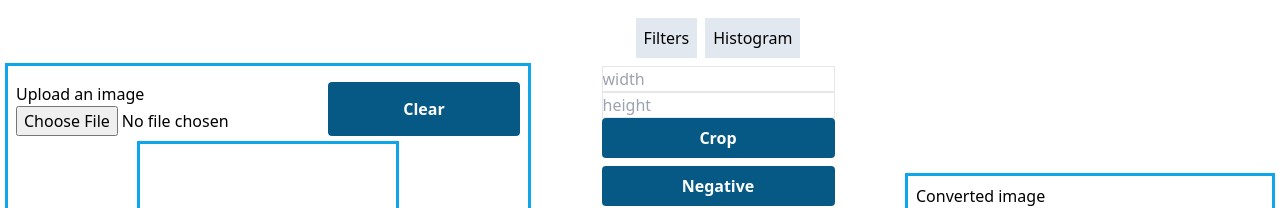
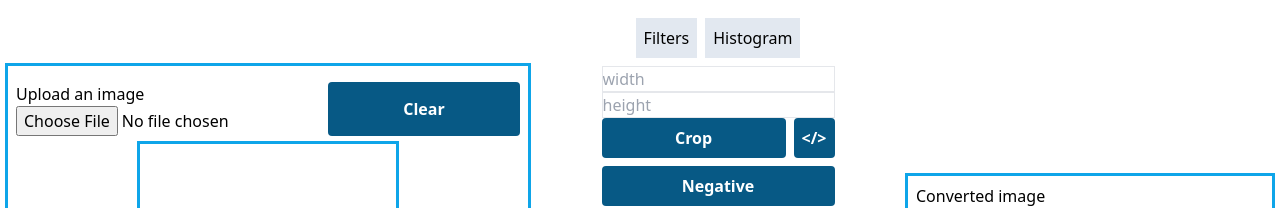
Before and after one commit to guilhermepereira2917/image-processing, a Next.js app: page / in a window 1280 px wide. Shown: the top 208 px of the page. Built offline with nearby package versions, Linux system fonts and the light colour scheme.

Commit message:
added code snippet to crop filter

```diff
--- a/package.json
+++ b/package.json
@@ -10,6 +10,7 @@
   },
   "dependencies": {
     "chart.js": "^4.4.2",
+    "highlight.js": "^11.9.0",
     "next": "14.1.4",
     "react": "^18",
     "react-chartjs-2": "^5.2.0",
--- /dev/null
+++ b/src/components/CodeSnippet.tsx
@@ -0,0 +1,47 @@
+import hljs from "highlight.js/lib/core";
+import typescript from "highlight.js/lib/languages/typescript";
+import "highlight.js/styles/obsidian.css";
+import React, { RefObject, createRef } from "react";
+
+hljs.registerLanguage("typescript", typescript);
+
+interface CodeSnippetProps {
+  codeSnippetClass: any;
+  classname?: string;
+}
+
+export default class CodeSnippet extends React.Component<CodeSnippetProps> {
+  codeRef: RefObject<HTMLElement> = createRef();
+
+  constructor(props: CodeSnippetProps) {
+    super(props);
+  }
+
+  render() {
+    console.log('rendered');
+
+    return (
+      <pre>
+        <code ref={this.codeRef} className={`typescript ${this.props.classname}`}>
+          {`${this.props.codeSnippetClass.toString()}`}
+        </code>
+      </pre>
+    );
+  }
+
+  async componentDidMount() {
+    this.update();
+  }
+
+  async componentDidUpdate() {
+    this.update();
+  }
+
+  update() {
+    console.log('tried to update')
+    if (this.codeRef.current) {
+      console.log('updated')
+      hljs.highlightBlock(this.codeRef.current);
+    }
+  }
+}
--- a/src/components/CustomButton.tsx
+++ b/src/components/CustomButton.tsx
@@ -1,14 +1,51 @@
-import React from "react";
+import React, { RefObject, createRef, useRef } from "react";
+import CodeSnippet from "./CodeSnippet";
 
 export interface CustomButtonProps {
   text: string;
   onClick: () => void;
+  codeSnippetClass?: any;
 }
 
-export default class CustomButton extends React.Component<CustomButtonProps> {
+interface CustomButtonState {
+  codeSnippetHidden: boolean;
+}
+
+export default class CustomButton extends React.Component<CustomButtonProps, CustomButtonState> {
+  constructor(props: CustomButtonProps) {
+    super(props);
+
+    this.state = {
+      codeSnippetHidden: true,
+    };
+  }
+
   render() {
+    const toggleCodeSnippet = (): void => {
+      this.setState((previousState: CustomButtonState) => ({
+        codeSnippetHidden: !previousState.codeSnippetHidden,
+      }));
+    }
+
     return (
-      <button onClick={this.props.onClick} className="bg-sky-800 p-2 rounded text-white font-bold w-full min-w-48">{this.props.text}</button>
+      <div className="flex w-full min-w-48">
+        <button onClick={this.props.onClick} className="bg-sky-800 p-2 rounded text-white font-bold w-full">{this.props.text}</button>
+
+        {this.props.codeSnippetClass && (
+          <>
+            <button className="bg-sky-800 p-2 ml-2 rounded font-bold text-white" onClick={toggleCodeSnippet}>
+              &lt;/&gt;
+            </button>
+
+            <div className={`absolute flex flex-col w-[800px] outline outline-sky-500 overflow-y-scroll rounded ${this.state.codeSnippetHidden ? 'hidden' : ''}`}>
+              <div className="bg-sky-800 flex justify-end">
+                <button className="text-white font-bold p-2" onClick={toggleCodeSnippet}>X</button>
+              </div>
+              <CodeSnippet codeSnippetClass={this.props.codeSnippetClass} />
+            </div>
+          </>
+        )}
+      </div>
     );
-  }
+  };
 }
--- a/src/pages/index.tsx
+++ b/src/pages/index.tsx
@@ -19,6 +19,7 @@ import CustomSlider from "@/components/CustomSlider";
 import React, { RefObject, useRef } from "react";
 import MinimumFilter from "@/classes/filters/MinimumFilter";
 import MaximumFilter from "@/classes/filters/MaximumFilter";
+import CodeSnippet from "@/components/CodeSnippet";
 
 export default function Home() {
 
@@ -293,7 +294,7 @@ export default function Home() {
           <div className="flex flex-col">
             <input type="number" id="cropImageWidthInput" placeholder="width" className="border w-full" />
             <input type="number" id="cropImageHeightInput" placeholder="height" className="border w-full" />
-            <CustomButton text="Crop " onClick={onCropImageClick} />
+            <CustomButton text="Crop " onClick={onCropImageClick} codeSnippetClass={CropImageFilter}/>
           </div>
 
           <CustomButton text="Negative" onClick={onNegativeFilterClick} />
```
Also changed, not shown: 1 other file (tests, documents, lock files or other folders).
